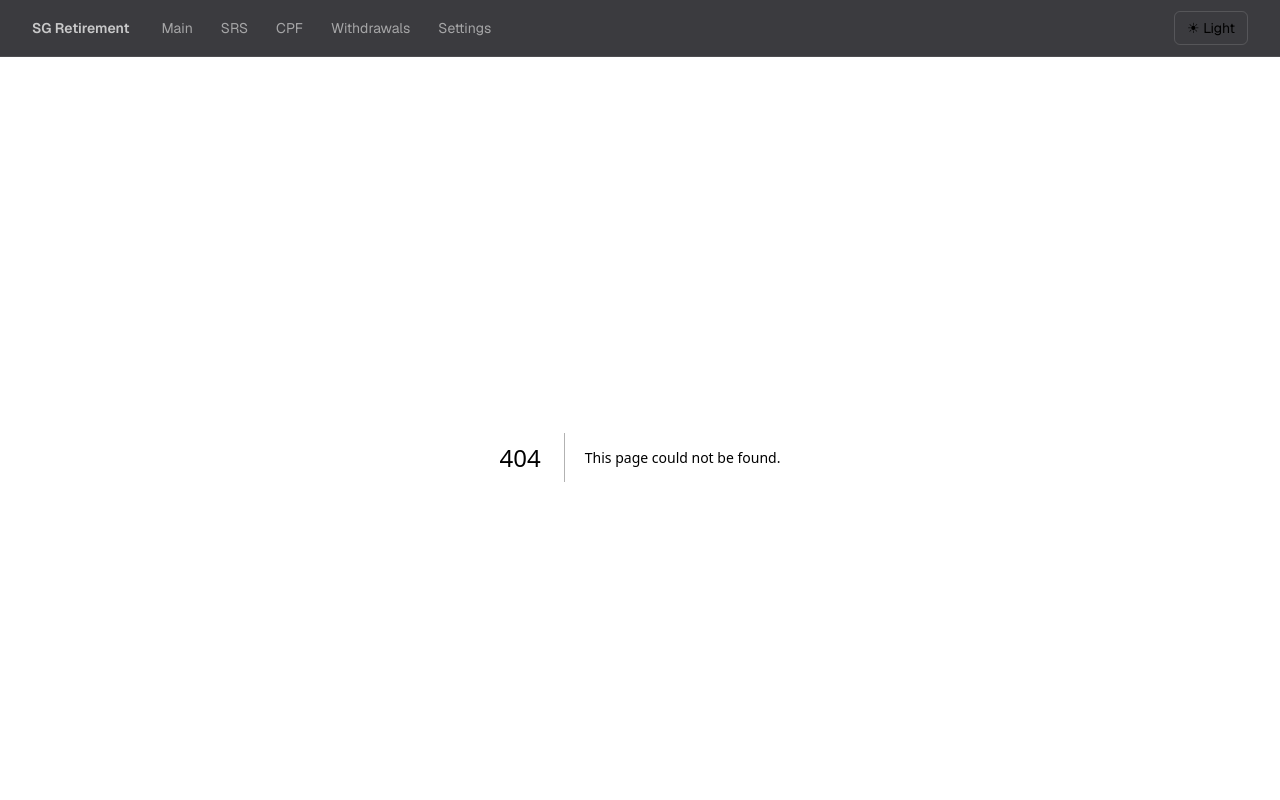
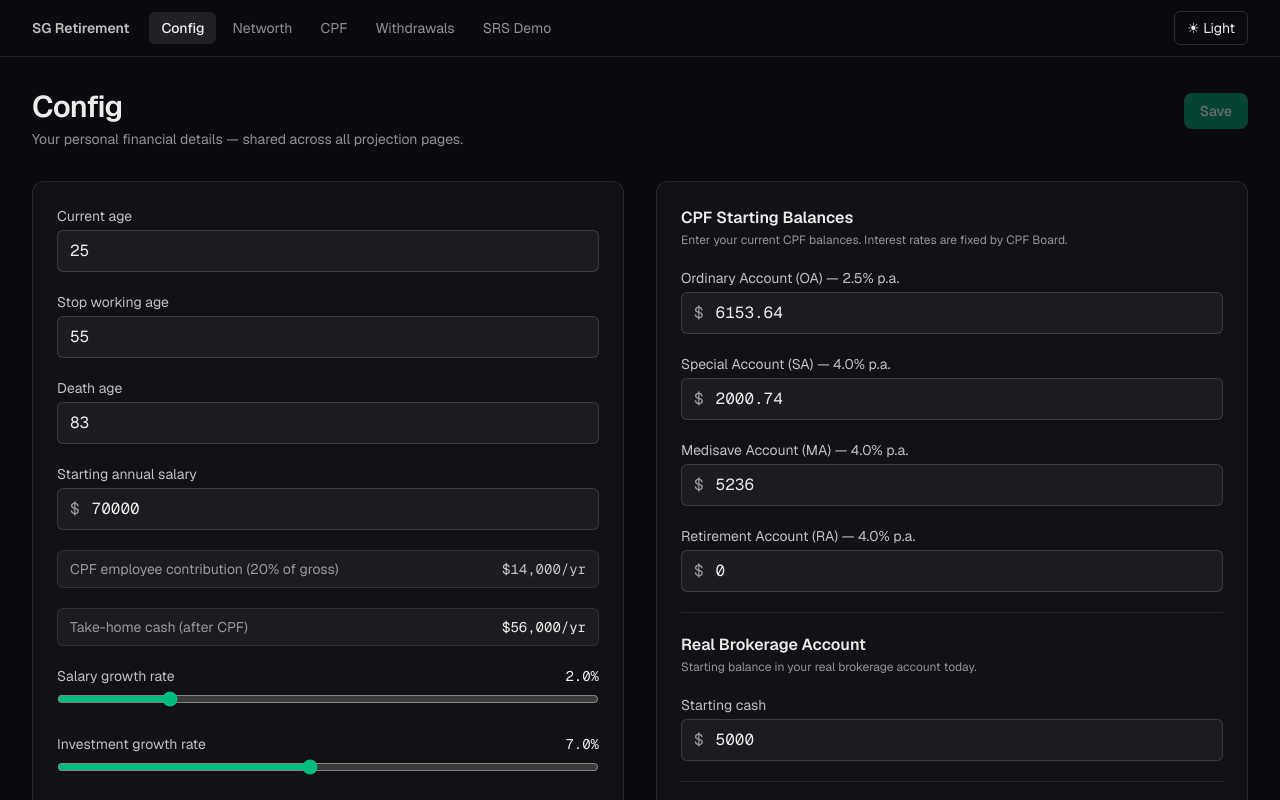
Before and after one commit to GeneralR3d/retirement_dashboard, a Next.js app: page /config in a window 1280 px wide. Before the commit this address had no page. Shown: the top 800 px of the page. Built offline with nearby package versions, Linux system fonts and the light colour scheme.

Commit message:
changed name from settings to config and re-orderd nav bar

```diff
--- a/app/components/navbar.tsx
+++ b/app/components/navbar.tsx
@@ -5,11 +5,11 @@ import { usePathname } from "next/navigation";
 import { useEffect, useState } from "react";
 
 const NAV_LINKS = [
-  { href: "/main", label: "Main" },
-  { href: "/srs", label: "SRS" },
+  { href: "/config", label: "Config" },
+  { href: "/main", label: "Networth" },
   { href: "/cpf", label: "CPF" },
   { href: "/withdrawals", label: "Withdrawals" },
-  { href: "/settings", label: "Settings" },
+  { href: "/srs", label: "SRS Demo" },
 ];
 
 function useTheme() {
--- a/app/settings/page.tsx
+++ b/app/config/page.tsx
@@ -17,7 +17,7 @@ function buildDefaultSeries(
   );
 }
 
-export default function SettingsPage() {
+export default function ConfigPage() {
   const { inputs, setInputs } = useProfile();
 
   // Local draft — only committed to shared context on Save
@@ -104,7 +104,7 @@ export default function SettingsPage() {
       <header className="mb-8 flex items-start justify-between gap-4">
         <div>
           <h1 className="text-2xl sm:text-3xl font-semibold tracking-tight">
-            Settings
+            Config
           </h1>
           <p className="text-foreground/60 text-sm mt-1">
             Your personal financial details — shared across all projection pages.
--- a/app/page.tsx
+++ b/app/page.tsx
@@ -1,5 +1,5 @@
 import { redirect } from "next/navigation";
 
 export default function Home() {
-  redirect("/main");
+  redirect("/config");
 }
--- a/app/srs/page.tsx
+++ b/app/srs/page.tsx
@@ -245,7 +245,7 @@ export default function SrsPage() {
         <div className="flex items-baseline justify-between mb-3">
           <h2 className="font-semibold flex items-center">
             Pot growth
-            <InfoTooltip text={`Investment grows at ${(investmentGrowthRate * 100).toFixed(1)}% p.a. during working years (age ${currentAge}–${stopWorkingAge}), then switches to ${(investmentGrowthRateRetirement * 100).toFixed(1)}% p.a. after retirement to reflect lower risk tolerance. Adjust both rates in Settings.`} />
+            <InfoTooltip text={`Investment grows at ${(investmentGrowthRate * 100).toFixed(1)}% p.a. during working years (age ${currentAge}–${stopWorkingAge}), then switches to ${(investmentGrowthRateRetirement * 100).toFixed(1)}% p.a. after retirement to reflect lower risk tolerance. Adjust both rates in Config.`} />
           </h2>
           <span className="text-xs text-foreground/60">
             Total tax saved (age {currentAge}–{srsWithdrawalAge}): {fmtMoney(totalTaxSavings)}
```
Also changed, not shown: 2 other files (tests, documents, lock files or other folders).
